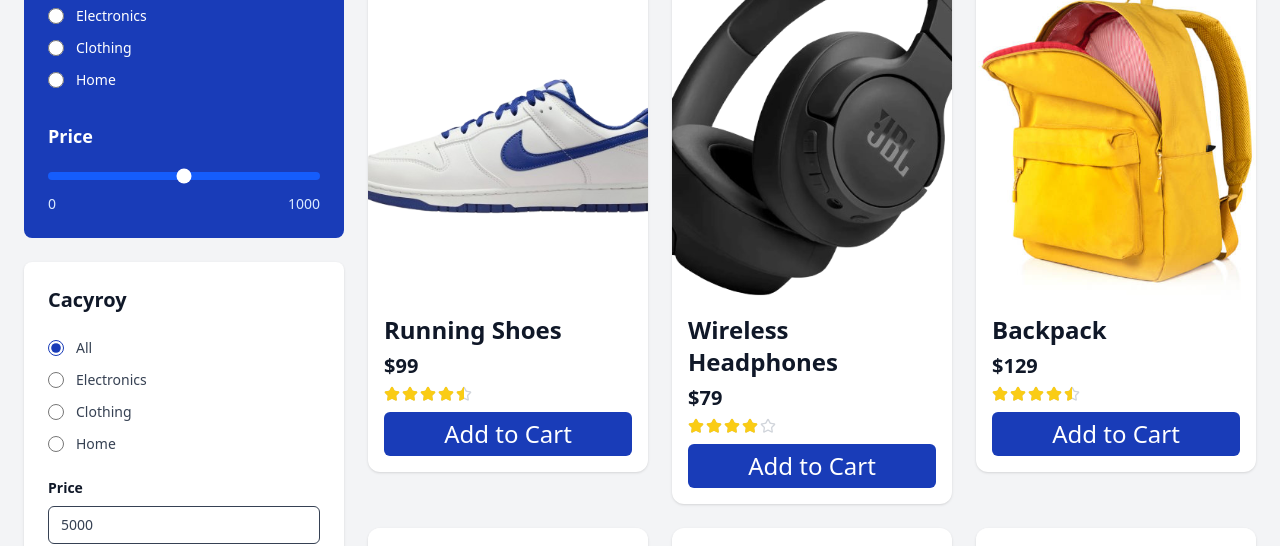
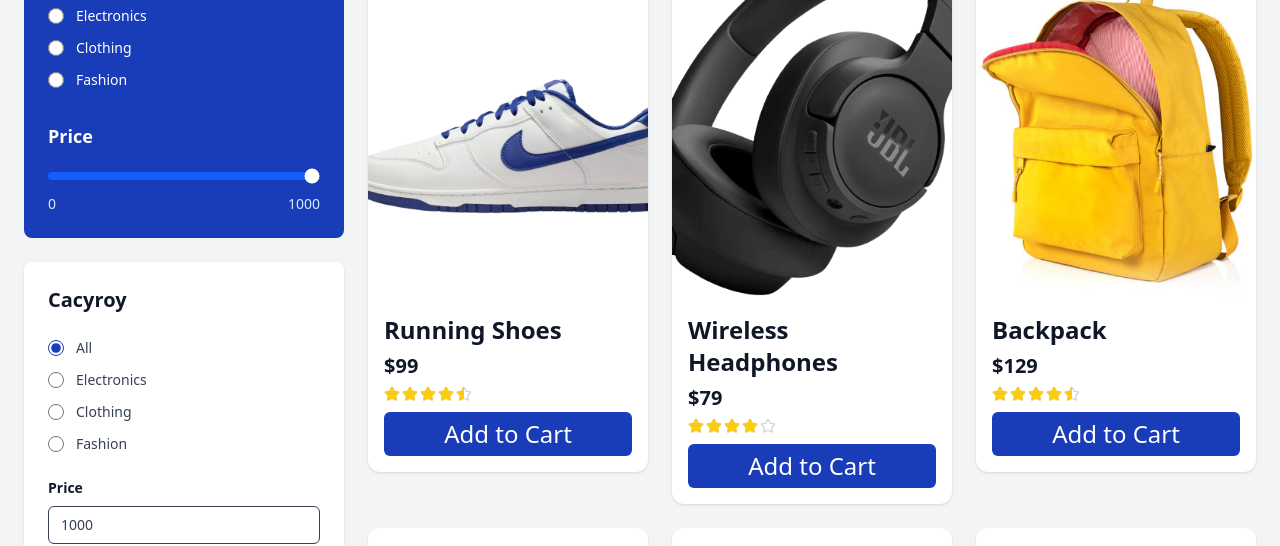
Before and after one commit to ashishxdev/whatbytes-assessment, a Next.js app: page / in a window 1280 px wide. Shown: the part 254-800 px from the top of the page. Built offline with nearby package versions, Linux system fonts and the light colour scheme.

Commit message:
product filtering

```diff
--- a/app/components/CategoryFilter.jsx
+++ b/app/components/CategoryFilter.jsx
@@ -1,23 +1,24 @@
-export default function CategoryFilter() {
-    const categories = ["All", "Electronics", "Clothing", "Home"];
+export default function CategoryFilter({ category, onCategoryChange }) {
+    const categories = ["All", "Electronics", "Clothing", "Fashion"];
 
     return (
         <div>
             <h3 className="mb-3 text-lg font-semibold text-white">Category</h3>
             <div className="flex flex-col gap-3">
-                {categories.map((category) => (
+                {categories.map((cat) => (
                     <label
-                        key={category}
+                        key={cat}
                         className="flex items-center gap-3 cursor-pointer text-white"
                     >
                         <input
                             type="radio"
                             name="category"
-                            value={category}
-                            defaultChecked={category === "All"}
+                            value={cat}
+                            checked={category === cat}
+                            onChange={() => onCategoryChange(cat)}
                             className="h-4 w-4 accent-white cursor-pointer"
                         />
-                        <span className="text-sm">{category}</span>
+                        <span className="text-sm">{cat}</span>
                     </label>
                 ))}
             </div>
--- a/app/components/Header.jsx
+++ b/app/components/Header.jsx
@@ -11,7 +11,9 @@ export default function Header({ search, onSearch }) {
         <header className="w-full bg-blue-700 px-6 py-6">
             <div className="mx-auto flex flex-wrap max-w-7xl items-center justify-between gap-6">
                 <div className="shrink-0">
-                    <span className="text-2xl sm:text-4xl font-bold text-white">Logo</span>
+                    <Link href="/">
+                        <span className="text-2xl sm:text-4xl font-bold text-white">Logo</span>
+                    </Link>
                 </div>
 
                 <div className="order-3 w-full sm:order-none sm:flex-1 sm:max-w-xl">
--- a/app/components/PriceFilter.jsx
+++ b/app/components/PriceFilter.jsx
@@ -1,4 +1,4 @@
-export default function PriceFilter() {
+export default function PriceFilter({ price, onPriceChange }) {
     return (
         <div>
             <h3 className="mb-3 text-lg font-semibold text-white">Price</h3>
@@ -6,12 +6,13 @@ export default function PriceFilter() {
                 type="range"
                 min={0}
                 max={1000}
-                defaultValue={500}
+                value={price}
+                onChange={(e) => onPriceChange(e.target.value)}
                 className="w-full h-2 rounded-lg appearance-none cursor-pointer bg-blue-600 accent-white"
             />
             <div className="mt-2 flex justify-between text-sm text-blue-100">
                 <span>0</span>
-                <span>1000</span>
+                <span>{price}</span>
             </div>
         </div>
     );
--- a/app/components/SideBar.jsx
+++ b/app/components/SideBar.jsx
@@ -2,17 +2,17 @@ import CategoryFilter from "./CategoryFilter";
 import PriceFilter from "./PriceFilter";
 import WhiteFilterCard from "./WhiteFilterCard";
 
-export default function Sidebar() {
+export default function Sidebar({ category, onCategoryChange, price, onPriceChange }) {
     return (
         <aside className="flex w-full lg:max-w-xs flex-col gap-6">
             <div className="rounded-lg bg-blue-800 p-6">
                 <h2 className="mb-6 text-xl font-bold text-white">Filters</h2>
                 <div className="flex flex-col gap-8">
-                    <CategoryFilter />
-                    <PriceFilter />
+                    <CategoryFilter category={category} onCategoryChange={onCategoryChange} />
+                    <PriceFilter price={price} onPriceChange={onPriceChange} />
                 </div>
             </div>
-            <WhiteFilterCard />
+            <WhiteFilterCard category={category} onCategoryChange={onCategoryChange} price={price} onPriceChange={onPriceChange} />
         </aside>
     );
 }
--- a/app/components/WhiteFilterCard.jsx
+++ b/app/components/WhiteFilterCard.jsx
@@ -1,56 +1,39 @@
-export default function WhiteFilterCard() {
+export default function WhiteFilterCard({ category, onCategoryChange, price, onPriceChange }) {
+    const categories = ["All", "Electronics", "Clothing", "Fashion"];
+
     return (
         <div className="rounded-lg bg-white p-6 shadow-sm">
             <h2 className="mb-6 text-xl font-bold text-gray-900">Cacyroy</h2>
 
             <div className="flex flex-col gap-3">
-                <label className="flex items-center gap-3 cursor-pointer text-gray-700">
+                {categories.map((cat) => (
+                    <label
+                        key={cat}
+                        className="flex items-center gap-3 cursor-pointer text-gray-700"
+                    >
                         <input
                             type="radio"
                             name="cacyroy"
-                        value="All"
-                        defaultChecked
+                            value={cat}
+                            checked={category === cat}
+                            onChange={() => onCategoryChange(cat)}
                             className="h-4 w-4 accent-blue-800 cursor-pointer"
                         />
-                    <span className="text-sm">All</span>
+                        <span className="text-sm">{cat}</span>
                     </label>
-                <label className="flex items-center gap-3 cursor-pointer text-gray-700">
-                    <input
-                        type="radio"
-                        name="cacyroy"
-                        value="Electronics"
-                        className="h-4 w-4 accent-blue-800 cursor-pointer"
-                    />
-                    <span className="text-sm">Electronics</span>
-                </label>
-                <label className="flex items-center gap-3 cursor-pointer text-gray-700">
-                    <input
-                        type="radio"
-                        name="cacyroy"
-                        value="Clothing"
-                        className="h-4 w-4 accent-blue-800 cursor-pointer"
-                    />
-                    <span className="text-sm">Clothing</span>
-                </label>
-                <label className="flex items-center gap-3 cursor-pointer text-gray-700">
-                    <input
-                        type="radio"
-                        name="cacyroy"
-                        value="Home"
-                        className="h-4 w-4 accent-blue-800 cursor-pointer"
-                    />
-                    <span className="text-sm">Home</span>
-                </label>
+                ))}
             </div>
 
             <div className="mt-6">
                 <h3 className="mb-2 text-sm font-semibold text-gray-900">Price</h3>
                 <input
                     type="text"
-                    defaultValue="5000"
+                    value={price}
+                    onChange={(e) => onPriceChange(e.target.value)}
+                    placeholder="5000"
                     className="w-full rounded-md border px-3 py-2 text-sm text-gray-700 outline-none focus:border-blue-500"
                 />
             </div>
         </div>
-    )
+    );
 }
--- a/app/data/products.js
+++ b/app/data/products.js
@@ -45,7 +45,7 @@ export const products = [
         price: 149,
         description:
             "Stylish sunglasses with UV protection and a lightweight frame for everyday use.",
-        category: "Clothing",
+        category: "Fashion",
         image: "/products/sunglasses.png",
         rating: 4.2,
     },
--- a/app/page.js
+++ b/app/page.js
@@ -5,20 +5,59 @@ import Sidebar from './components/SideBar'
 import ProductGrid from './components/ProductGrid';
 import Footer from './components/Footer';
 import { products } from './data/products';
+import { useRouter, useSearchParams, usePathname } from "next/navigation";
 
 export default function page() {
-  const [search, setSearch] = useState("");
+  const router = useRouter();
+  const searchParams = useSearchParams();
+  const pathName = usePathname();
 
-  const filteredProducts = products.filter((product) =>
-    product.title.toLowerCase().includes(search.toLowerCase())
+  const search = searchParams.get("search") || "";
+  const category = searchParams.get("category") || "All";
+  const priceParam = searchParams.get("price") || "0-1000";
+  const [minPrice, maxPrice] = priceParam.split("-").map(Number);
+
+  const updateParams = (updates) => {
+    const params = new URLSearchParams(searchParams.toString());
+
+    Object.entries(updates).forEach(([key, value]) => {
+      if (!value || value === "All" || value === "") {
+        params.delete(key)
+      } else {
+        params.set(key, value);
+      }
+    })
+
+    router.push(`${pathName}?${params.toString()}`, { scroll: false })
+  }
+
+  const handleSearch = (value) => updateParams({ search: value });
+  const handleCategory = (value) => updateParams({ category: value });
+  const handlePrice = (value) => {
+    const newPrice = Number(value) >= 1000 ? "" : `0-${value}`;
+    updateParams({ price: newPrice });
+  }
+
+  const filteredProducts = products.filter((product) => {
+    const matchesSearch = product.title.toLowerCase().includes(search.toLowerCase());
+    const matchesCategory = category === "All" || product.category === category;
+    const matchesPrice = product.price >= minPrice && product.price <= maxPrice;
+
+    return matchesSearch && matchesCategory && matchesPrice;
+  }
   );
 
   return (
     <>
       <div className="flex min-h-screen flex-col bg-gray-100">
-        <Header search={search} onSearch={setSearch} />
+        <Header search={search} onSearch={handleSearch} />
         <div className="flex flex-col lg:flex-row flex-1 items-start gap-6 p-6">
-          <Sidebar />
+          <Sidebar
+            category={category}
+            onCategoryChange={handleCategory}
+            price={maxPrice}
+            onPriceChange={handlePrice}
+          />
           <main className="flex-1 w-full">
             <h1 className="text-4xl font-extrabold text-black mb-6">Product Listing</h1>
             <ProductGrid products={filteredProducts} />
```
Lines whose indentation alone changed are shown as unchanged.
